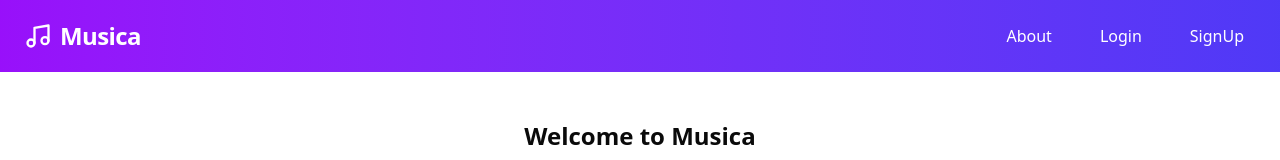
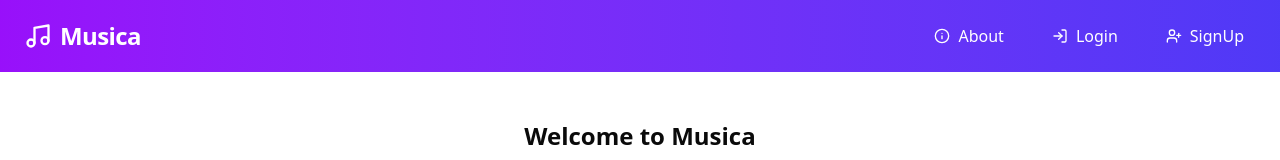
Before and after one commit to peektyer305/musica, a Next.js app: page / in a window 1280 px wide. Shown: the top 160 px of the page. Built offline with nearby package versions, Linux system fonts and the light colour scheme; no server answers; the database is empty.

Commit message:
feat: update navigation labels and enhance header icons for better user experience

```diff
--- a/src/app/posts/[postId]/page.tsx
+++ b/src/app/posts/[postId]/page.tsx
@@ -159,7 +159,7 @@ export default async function PostPage({ params }: PostPageProps) {
             className="inline-flex items-center gap-2 text-blue-600 hover:text-blue-800 transition-colors text-sm sm:text-base"
           >
             <span>←</span>
-            <span>Back to feed</span>
+            <span>Back to Home</span>
           </Link>
         </div>
       </div>
--- a/src/components/custom/Header.tsx
+++ b/src/components/custom/Header.tsx
@@ -1,7 +1,7 @@
 "use client";
 import { useEffect, useState } from "react";
 import Link from "next/link";
-import { Music } from "lucide-react";
+import { Music, Info, PlusCircle, LogOut, LogIn, UserPlus } from "lucide-react";
 import { createClient } from "@/utils/supabase/client";
 export default function Header() {
   const [menuOpen, setMenuOpen] = useState(false);
@@ -76,8 +76,9 @@ export default function Header() {
             <li>
               <Link
                 href="/about"
-                className="block px-3 py-2 rounded hover:bg-gray-200 md:hover:bg-indigo-700 md:hover:text-white transition"
+                className="flex items-center gap-2 px-3 py-2 rounded hover:bg-gray-200 md:hover:bg-indigo-700 md:hover:text-white transition"
               >
+                <Info className="h-4 w-4" />
                 About
               </Link>
             </li>
@@ -86,17 +87,19 @@ export default function Header() {
                 <li>
                   <button
                     type="button"
-                    className="block px-3 py-2 rounded hover:bg-gray-200 md:hover:bg-indigo-700 md:hover:text-white transition"
+                    className="flex items-center gap-2 px-3 py-2 rounded hover:bg-gray-200 md:hover:bg-indigo-700 md:hover:text-white transition"
                     // onClick={() => setReadyPost(true)}
                   >
+                    <PlusCircle className="h-4 w-4" />
                     Post
                   </button>
                 </li>
                 <li>
                   <Link
                     href="/logout"
-                    className="block px-3 py-2 rounded hover:bg-gray-200 md:hover:bg-indigo-700 md:hover:text-white transition"
+                    className="flex items-center gap-2 px-3 py-2 rounded hover:bg-gray-200 md:hover:bg-indigo-700 md:hover:text-white transition"
                   >
+                    <LogOut className="h-4 w-4" />
                     Logout
                   </Link>
                 </li>
@@ -104,15 +107,17 @@ export default function Header() {
             ) : (
               <>
                 <li>
-                  <div className="block px-3 py-2 rounded hover:bg-gray-200 md:hover:bg-indigo-700 md:hover:text-white transition">
+                  <div className="flex items-center gap-2 px-3 py-2 rounded hover:bg-gray-200 md:hover:bg-indigo-700 md:hover:text-white transition">
+                    <LogIn className="h-4 w-4" />
                     <Link href="/login">Login</Link>
                   </div>
                 </li>
                 <li>
                   <Link
                     href="/signup"
-                    className="block px-3 py-2 rounded hover:bg-gray-200 md:hover:bg-indigo-700 md:hover:text-white transition"
+                    className="flex items-center gap-2 px-3 py-2 rounded hover:bg-gray-200 md:hover:bg-indigo-700 md:hover:text-white transition"
                   >
+                    <UserPlus className="h-4 w-4" />
                     SignUp
                   </Link>
                 </li>
```
